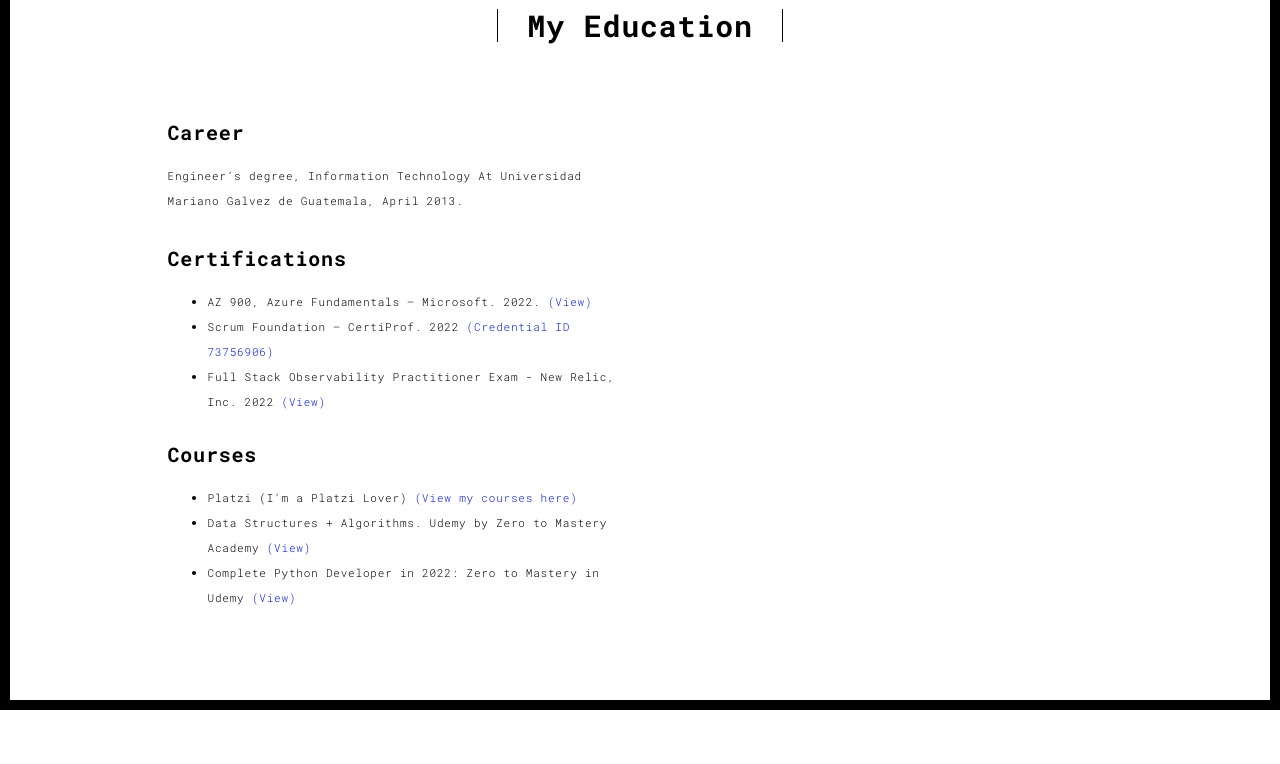
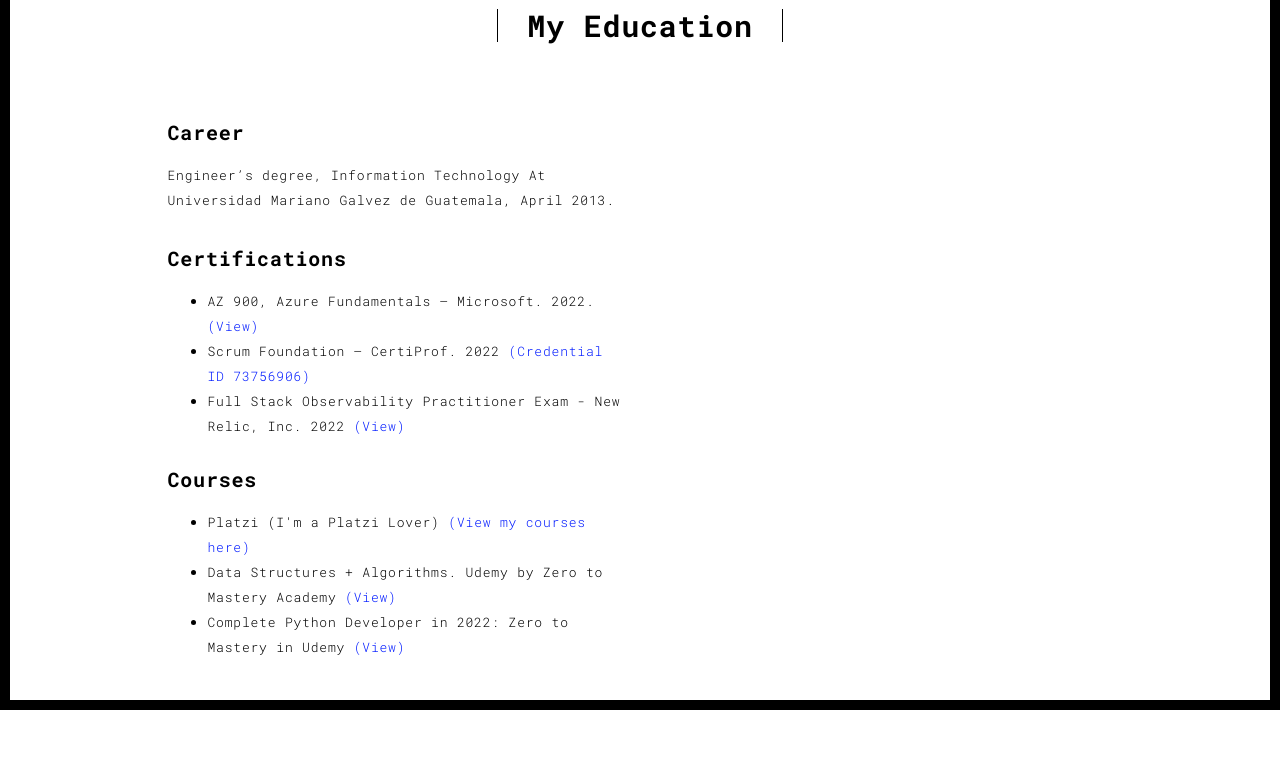
Before and after one commit to karlitasg7/my-portfolio, a Flask app: page /education.html in a window 1280 px wide. Shown: the part 90-854 px from the top of the page. Before the commit the page ends 800 px from the top, so only its background shows below. Run offline with Flask 2, Linux system fonts and the light colour scheme; some libraries are stand-ins or nearby versions.

Commit message:
add custom css

```diff
--- /dev/null
+++ b/static/custom.css
@@ -0,0 +1,3 @@
+.custom-text-size {
+    font-size: 13px;
+}
--- a/templates/about.html
+++ b/templates/about.html
@@ -21,7 +21,7 @@
                         <h1 class="h2">About me</h1>
                     </div>
 
-                    <div class="row">
+                    <div class="row custom-text-size">
                         <div class="col-md-10 col-md-offset-1">
                             <div class="row">
                                 <div class="col-xs-12 col-md-6">
@@ -50,7 +50,6 @@
                         </div>
                     </div>
 
-
                 </div>
             </div>
         </div>
--- a/templates/base.html
+++ b/templates/base.html
@@ -20,6 +20,7 @@
     </title>
 
     <link href="./static/main.3f6952e4.css" rel="stylesheet">
+    <link href="./static/custom.css" rel="stylesheet">
 </head>
 
 <body class="minimal">
--- a/templates/education.html
+++ b/templates/education.html
@@ -27,7 +27,7 @@
                                 <div class="col-xs-12 col-md-6">
 
                                     <h3>Career</h3>
-                                    <div>
+                                    <div class="custom-text-size">
                                         <p>Engineer’s degree, Information Technology At Universidad Mariano Galvez de
                                             Guatemala, April 2013.
                                         </p>
@@ -40,7 +40,7 @@
                             <div class="row">
                                 <div class="col-xs-12 col-md-6">
                                     <h3>Certifications</h3>
-                                    <div>
+                                    <div class="custom-text-size">
                                         <ul>
                                             <li>AZ 900, Azure Fundamentals – Microsoft. 2022.
                                                 <a href="https://www.credly.com/badges/4966805b-47f0-419a-b067-dede229c43ac"
@@ -74,6 +74,7 @@
                                 <div class="col-xs-12 col-md-6">
                                     <h3>Courses</h3>
 
+                                    <div class="custom-text-size">
                                         <ul>
                                             <li>
                                                 Platzi (I'm a Platzi Lover)
@@ -98,6 +99,7 @@
                                                 </a>
                                             </li>
                                         </ul>
+                                    </div>
 
                                 </div>
                             </div>
```
Lines whose indentation alone changed are shown as unchanged.
